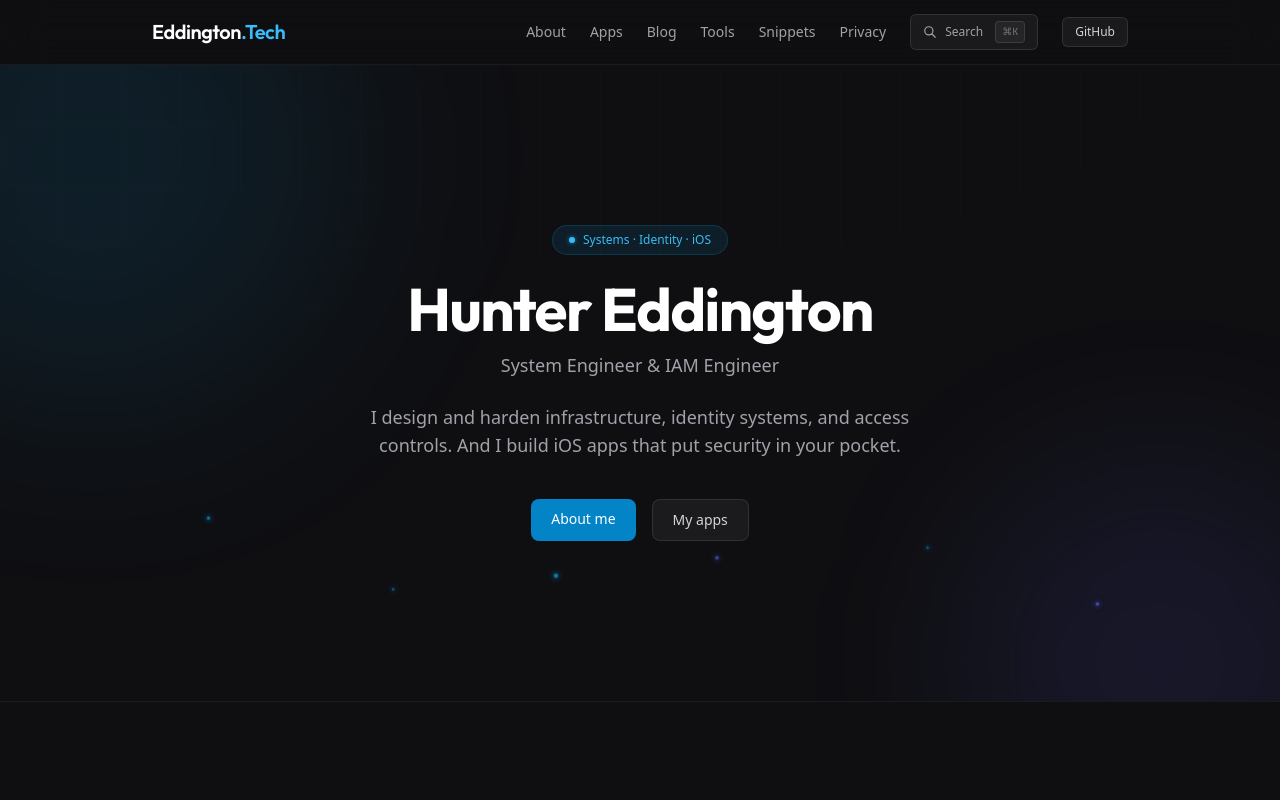
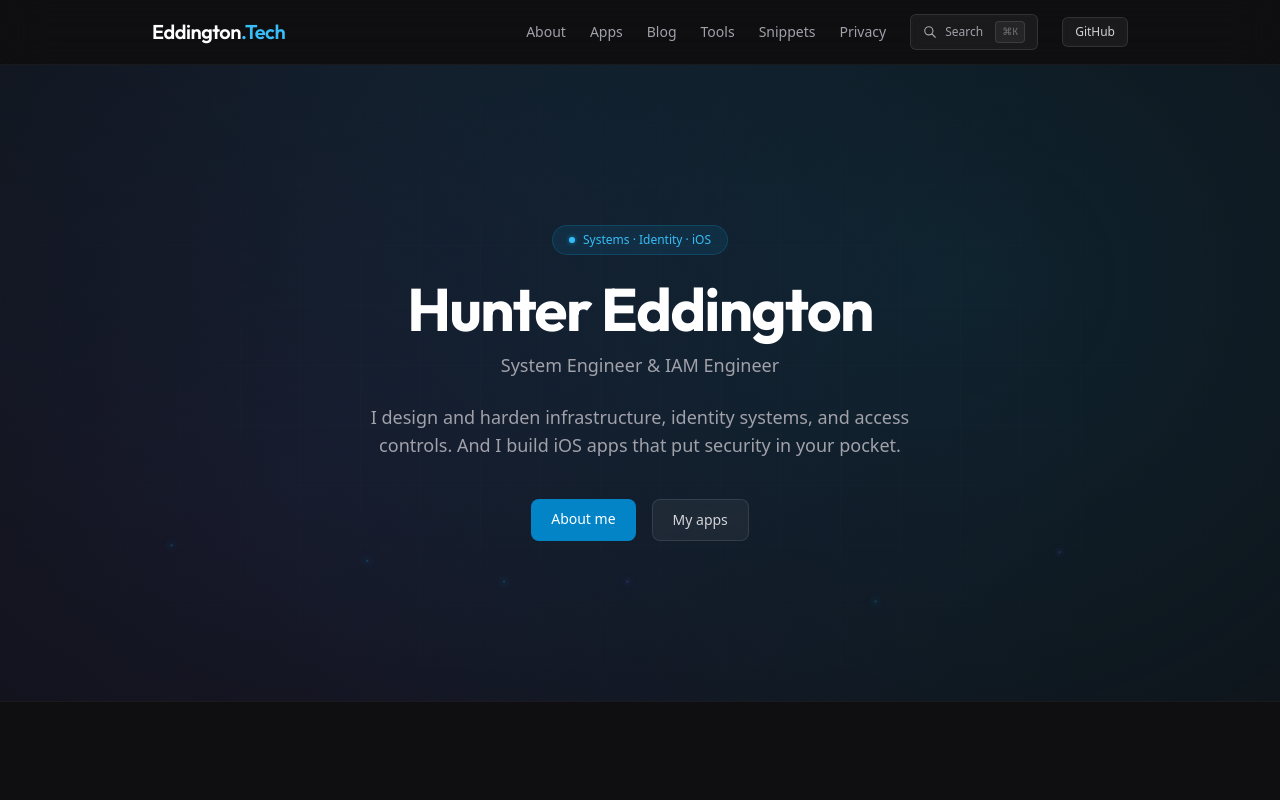
Before and after one commit to Nerdykidtech/Eddington_Tech, a Next.js app: page / in a window 1280 px wide. Shown: the top 800 px of the page. Built offline with nearby package versions, Linux system fonts and the light colour scheme.

Commit message:
fix(hero): replace clipped gradient orbs with smooth animated mesh

```diff
--- a/app/globals.css
+++ b/app/globals.css
@@ -23,60 +23,72 @@
   }
 }
 
+/* ── Hero mesh background (no clipped edges) ── */
+@property --mesh-x {
+  syntax: "<percentage>";
+  initial-value: 50%;
+  inherits: false;
+}
+@property --mesh-y {
+  syntax: "<percentage>";
+  initial-value: 50%;
+  inherits: false;
+}
+
+.hero-mesh {
+  position: absolute;
+  inset: -50%;
+  background:
+    radial-gradient(circle at var(--mesh-x) var(--mesh-y), rgba(14, 165, 233, 0.18), transparent 45%),
+    radial-gradient(circle at calc(100% - var(--mesh-x)) calc(100% - var(--mesh-y)), rgba(99, 102, 241, 0.14), transparent 45%),
+    radial-gradient(circle at calc(var(--mesh-x) * 0.6) calc(var(--mesh-y) * 0.4), rgba(14, 165, 233, 0.10), transparent 40%);
+  animation: mesh-move 20s ease-in-out infinite alternate;
+  pointer-events: none;
+}
+
+@keyframes mesh-move {
+  0%   { --mesh-x: 35%; --mesh-y: 35%; }
+  25%  { --mesh-x: 65%; --mesh-y: 40%; }
+  50%  { --mesh-x: 45%; --mesh-y: 65%; }
+  75%  { --mesh-x: 70%; --mesh-y: 55%; }
+  100% { --mesh-x: 40%; --mesh-y: 45%; }
+}
+
 /* ── Animated grid background ── */
 .grid-bg {
   background-image:
     linear-gradient(rgba(255,255,255,0.03) 1px, transparent 1px),
     linear-gradient(90deg, rgba(255,255,255,0.03) 1px, transparent 1px);
   background-size: 60px 60px;
-  mask-image: radial-gradient(ellipse 80% 60% at 50% 0%, black 40%, transparent 100%);
-  -webkit-mask-image: radial-gradient(ellipse 80% 60% at 50% 0%, black 40%, transparent 100%);
+  mask-image: radial-gradient(ellipse 100% 80% at 50% 50%, black 30%, transparent 80%);
+  -webkit-mask-image: radial-gradient(ellipse 100% 80% at 50% 50%, black 30%, transparent 80%);
 }
 
 /* ── Floating particles ── */
-@property --float-y {
-  syntax: "<length>";
-  initial-value: 0px;
-  inherits: false;
-}
-@property --float-delay {
-  syntax: "<time>";
-  initial-value: 0s;
-  inherits: false;
-}
-
 .particle {
   position: absolute;
-  width: 3px;
-  height: 3px;
+  width: 2px;
+  height: 2px;
   border-radius: 50%;
-  background: rgba(14, 165, 233, 0.6);
-  box-shadow: 0 0 6px 1px rgba(14, 165, 233, 0.4);
+  background: rgba(14, 165, 233, 0.45);
+  box-shadow: 0 0 8px 2px rgba(14, 165, 233, 0.25);
   animation: float-particle linear infinite;
-}
-
-.particle::after {
-  content: "";
-  position: absolute;
-  inset: 0;
-  border-radius: 50%;
-  background: inherit;
-  filter: blur(1px);
+  opacity: 0;
 }
 
 @keyframes float-particle {
   0%   { transform: translateY(0px) translateX(0px); opacity: 0; }
-  10%  { opacity: 1; }
-  90%  { opacity: 1; }
-  100% { transform: translateY(-120px) translateX(20px); opacity: 0; }
+  15%  { opacity: 0.8; }
+  85%  { opacity: 0.8; }
+  100% { transform: translateY(-140px) translateX(25px); opacity: 0; }
 }
 
-.particle-1 { left: 15%; top: 85%; animation-duration: 8s; animation-delay: 0s; }
-.particle-2 { left: 30%; top: 90%; animation-duration: 11s; animation-delay: 1.5s; width: 2px; height: 2px; }
-.particle-3 { left: 55%; top: 88%; animation-duration: 9s; animation-delay: 0.8s; background: rgba(99, 102, 241, 0.6); box-shadow: 0 0 6px 1px rgba(99, 102, 241, 0.4); }
-.particle-4 { left: 72%; top: 80%; animation-duration: 13s; animation-delay: 3s; width: 2px; height: 2px; }
-.particle-5 { left: 85%; top: 92%; animation-duration: 10s; animation-delay: 2s; background: rgba(99, 102, 241, 0.6); box-shadow: 0 0 6px 1px rgba(99, 102, 241, 0.4); }
-.particle-6 { left: 42%; top: 95%; animation-duration: 7s; animation-delay: 0.4s; width: 4px; height: 4px; }
+.particle-1 { left: 12%; top: 90%; animation-duration: 9s; animation-delay: 0s; }
+.particle-2 { left: 28%; top: 85%; animation-duration: 12s; animation-delay: 2s; }
+.particle-3 { left: 48%; top: 92%; animation-duration: 10s; animation-delay: 1s; background: rgba(99, 102, 241, 0.45); box-shadow: 0 0 8px 2px rgba(99, 102, 241, 0.25); }
+.particle-4 { left: 68%; top: 88%; animation-duration: 14s; animation-delay: 3.5s; }
+.particle-5 { left: 82%; top: 84%; animation-duration: 11s; animation-delay: 2.2s; background: rgba(99, 102, 241, 0.45); box-shadow: 0 0 8px 2px rgba(99, 102, 241, 0.25); }
+.particle-6 { left: 38%; top: 96%; animation-duration: 8s; animation-delay: 0.5s; }
 
 /* ── Pulse glow dot ── */
 @keyframes pulse-glow {
--- a/app/page.tsx
+++ b/app/page.tsx
@@ -46,11 +46,10 @@ export default function HomePage() {
     <>
       {/* Hero */}
       <section className="relative overflow-hidden border-b border-white/5 bg-surface-900 px-6 py-24 sm:py-40">
+        {/* Animated gradient mesh (no clipped edges) */}
+        <div className="hero-mesh opacity-70" />
         {/* Animated grid background */}
         <div className="absolute inset-0 grid-bg opacity-30" />
-        {/* Gradient orbs */}
-        <div className="absolute -top-40 -left-40 h-[500px] w-[500px] rounded-full bg-brand-500/10 blur-[100px]" />
-        <div className="absolute -bottom-40 -right-20 h-[400px] w-[400px] rounded-full bg-indigo-500/10 blur-[80px]" />
         {/* Floating particles */}
         <div className="absolute inset-0 pointer-events-none">
           <div className="particle particle-1" />
```
